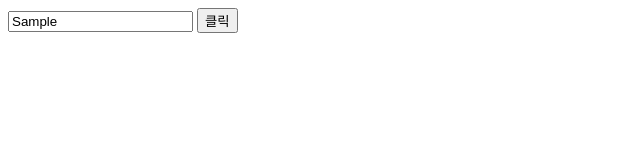
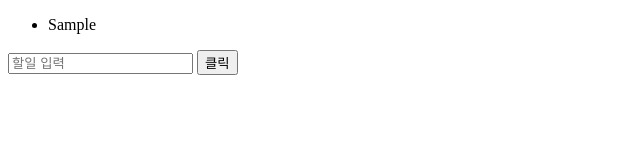
Before and after one commit to osparking/ts_miniproject, a website with bundled scripts: page index.html in a window 1280 px wide. Both pictures are taken after typing "Sample" into the empty fields and a click on the button "클릭". Shown: the whole page, without its empty margins (0-640 px from the left). Built offline with nearby package versions, Linux system fonts and the light colour scheme.

Commit message:
할일하나 입력 때, 목록 항목 추가

```diff
--- a/index.html
+++ b/index.html
@@ -8,6 +8,7 @@
 </head>
 
 <body>
+    <ul id="todolist"></ul>
     <form id="todoform" action="dosubmit">
         <input id="todojob" type="text" placeholder="할일 입력" />
         <button id="btn" type="submit">클릭</button>
--- a/src/index.ts
+++ b/src/index.ts
@@ -6,16 +6,21 @@ const btn = document.getElementById("btn")! as HTMLButtonElement;
 
 // const form = document.querySelector("#todoform"); // form == element
 const formtodo = document.querySelector("form")!; // formtodo: HTMLFormElement | null
+const todolist = document.querySelector("#todolist");
 
+function handleSubmit(e: SubmitEvent) {
+    e.preventDefault();
+    console.log(jobinput.value);
+    const item = document.createElement("LI");
+    item.append(jobinput.value);
+    todolist?.append(item);
+    jobinput.value = "";
+}
 // formtodo.addEventListener("submit", function(e) {
 //     e.preventDefault();
 //     console.log("제출됨!");
 // })
 
-function handleSubmit(e: SubmitEvent) {
-    e.preventDefault();
-    console.log("제출됨~");
-}
 
 formtodo.addEventListener("submit", handleSubmit )
 
```
